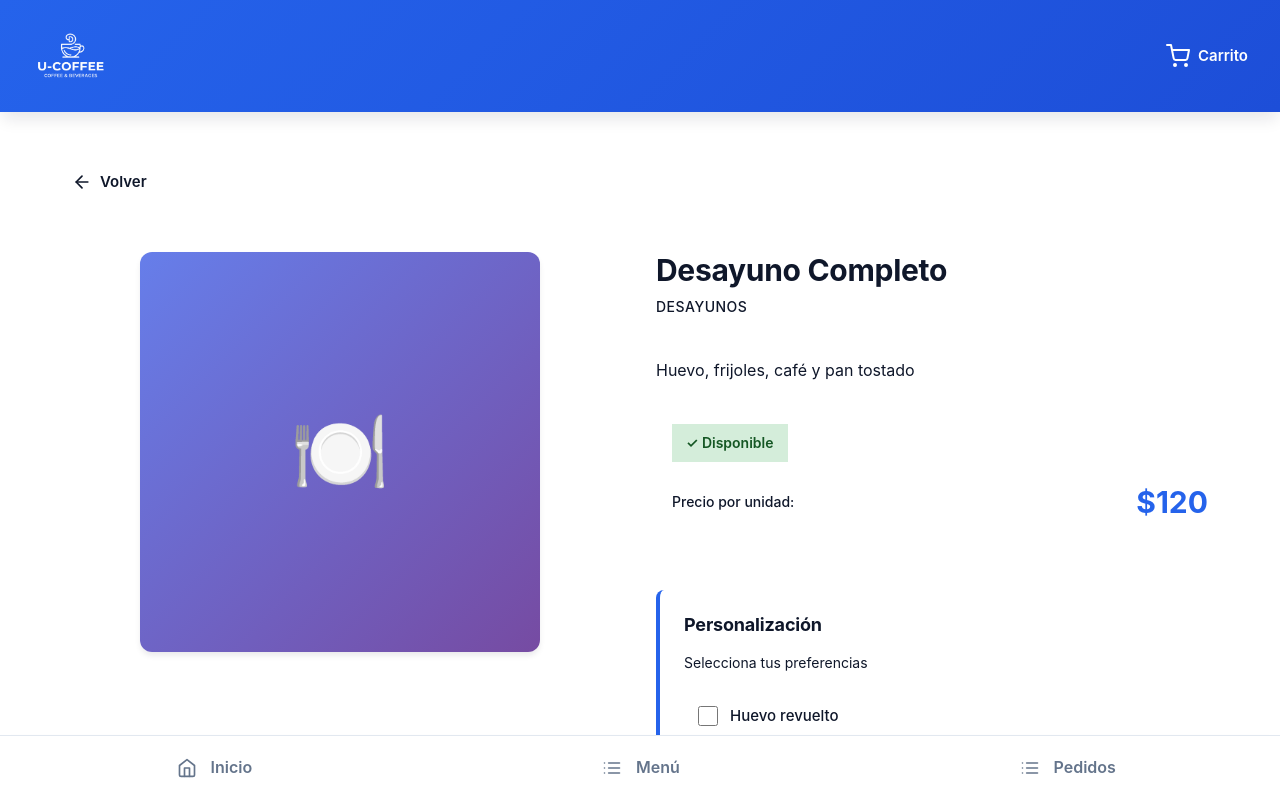
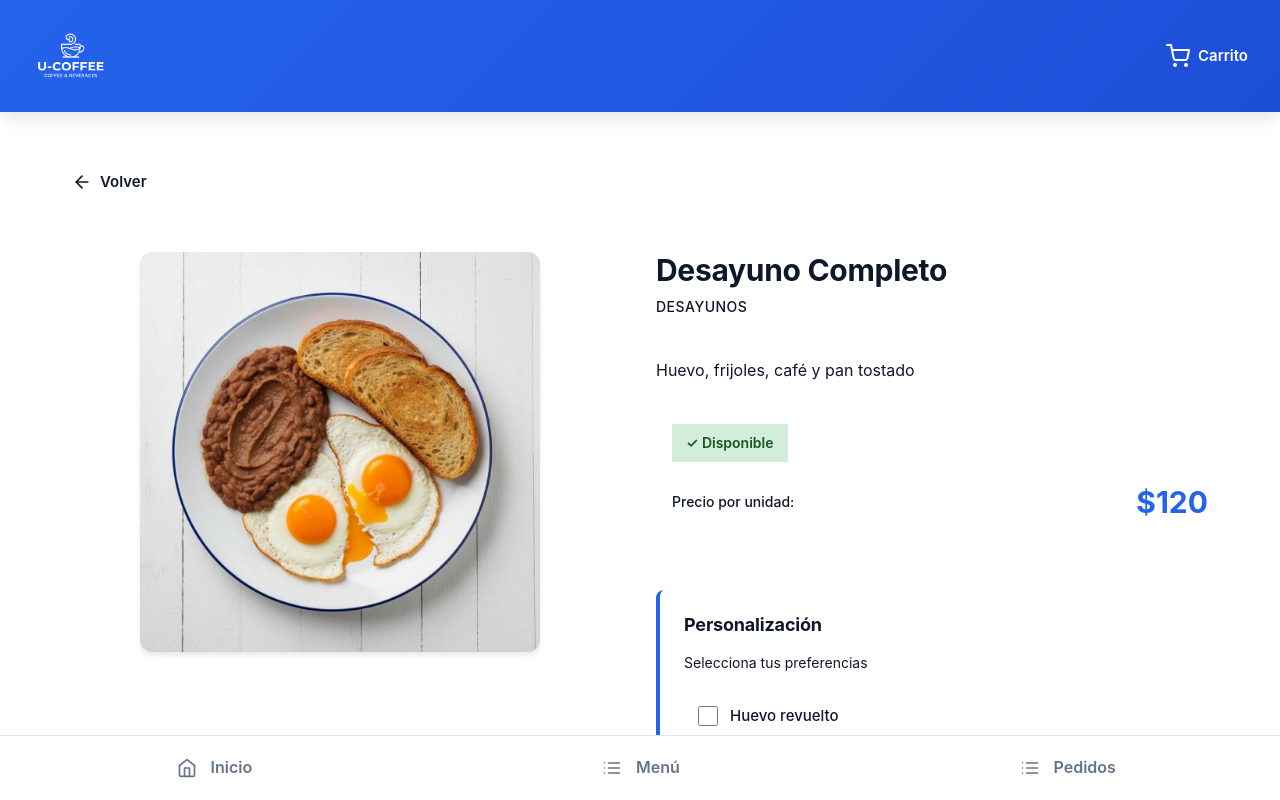
Before and after one commit to TheEdu28/cafeteria-pwa, a React (Vite) app: page /product/1 in a window 1280 px wide. Shown: the top 800 px of the page. Built offline with nearby package versions, Linux system fonts and the light colour scheme.

Commit message:
Imagenes aen los prodctos personalizados

```diff
--- a/src/pages/ProductDetail.css
+++ b/src/pages/ProductDetail.css
@@ -91,6 +91,14 @@
   align-items: center;
   justify-content: center;
   box-shadow: var(--shadow-md);
+}
+
+.product-image-img {
+  width: 100%;
+  height: 100%;
+  display: block;
+  border-radius: inherit;
+  object-fit: cover;
 }
 
 .product-icon {
--- a/src/pages/ProductDetail.jsx
+++ b/src/pages/ProductDetail.jsx
@@ -88,15 +88,8 @@ const ProductDetail = () => {
         <div className="product-main">
           {/* Imagen del producto */}
           <div className="product-image-container">
-            <div
-              className="product-image"
-              role="img"
-              aria-label={`${product.name} - ${product.category}`}
-              style={{
-                background: `linear-gradient(135deg, #667eea 0%, #764ba2 100%)`
-              }}
-            >
-              <span className="product-icon">🍽️</span>
+            <div className="product-image" role="img" aria-label={`${product.name} - ${product.category}`}>
+              <img src={product.image} alt={`${product.name}`} className="product-image-img" />
             </div>
           </div>
 
```
